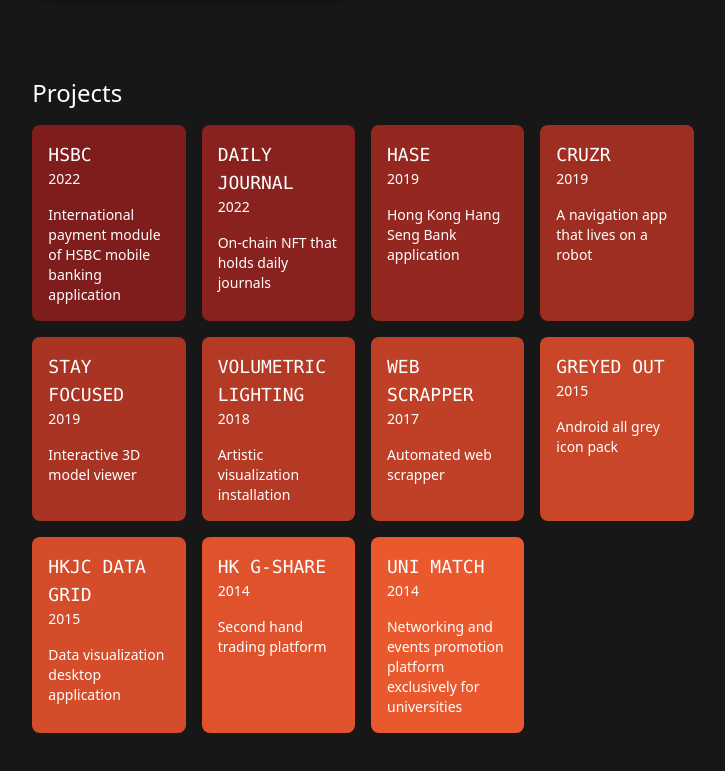
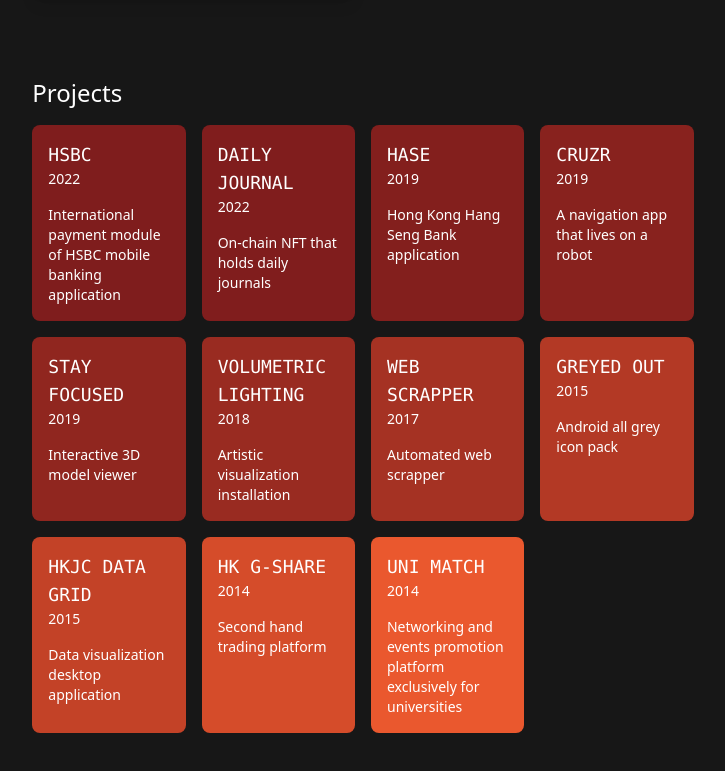
Before and after one commit to jacky-ttt/jacky-ttt.github.io, a Gatsby site: page / in a window 1280 px wide. Shown: the part 1043-1814 px from the top of the page, without its empty margins (277-1002 px from the left). Built offline with nearby package versions, Linux system fonts and the light colour scheme; Gatsby itself is replaced by a stand-in of ours.

Commit message:
update formula

```diff
--- a/src/pages/index.tsx
+++ b/src/pages/index.tsx
@@ -126,7 +126,7 @@ const getRGBColor = (hex: string) => {
 }
 
 const bgColor = projects.map((project, index) => {
-  const percentage = index / (projects.length - 1)
+  const percentage = Math.pow(index / (projects.length - 1), 2)
 
   const { r: startColorR, g: startColorG, b: startColorB } = getRGBColor("#7f1d1d")
   const { r: endColorR, g: endColorG, b: endColorB } = getRGBColor("#ea580c")
```
